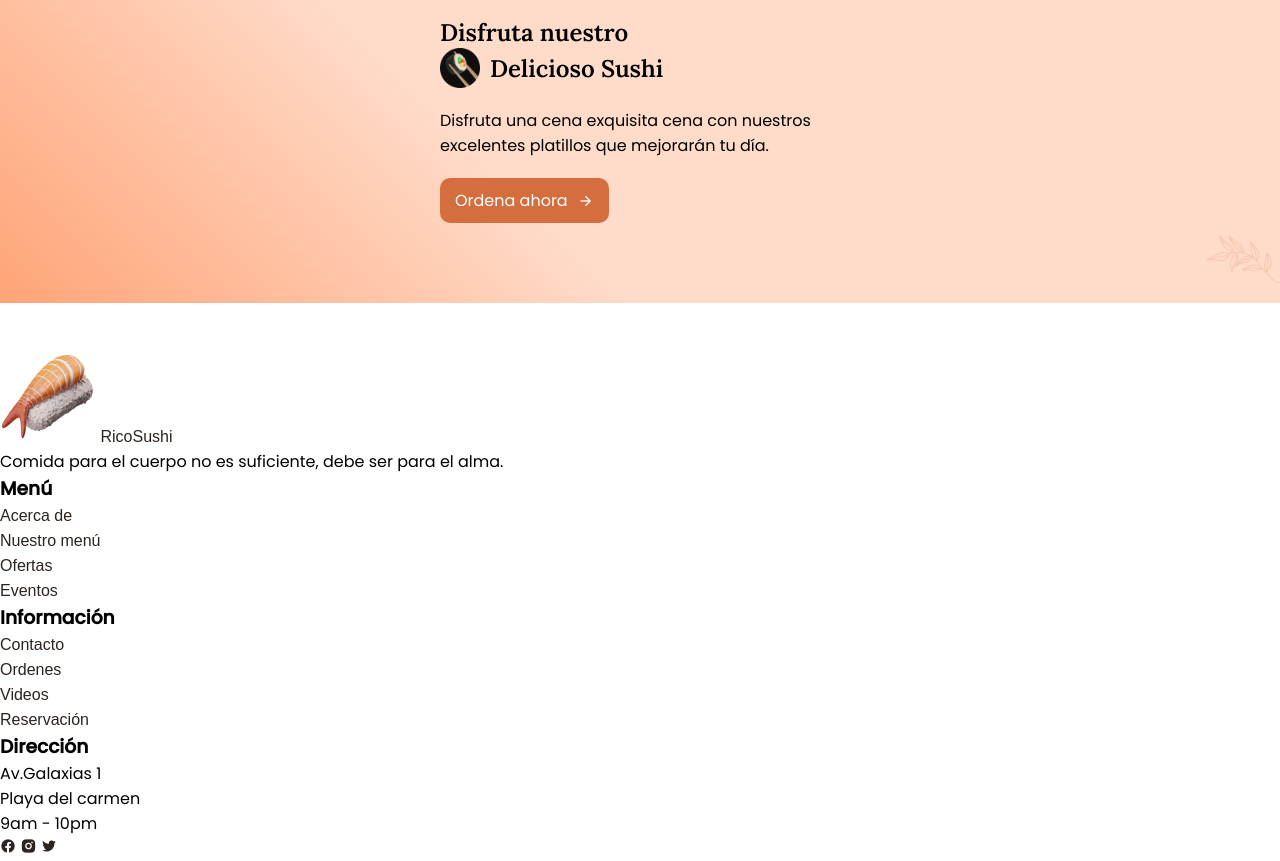
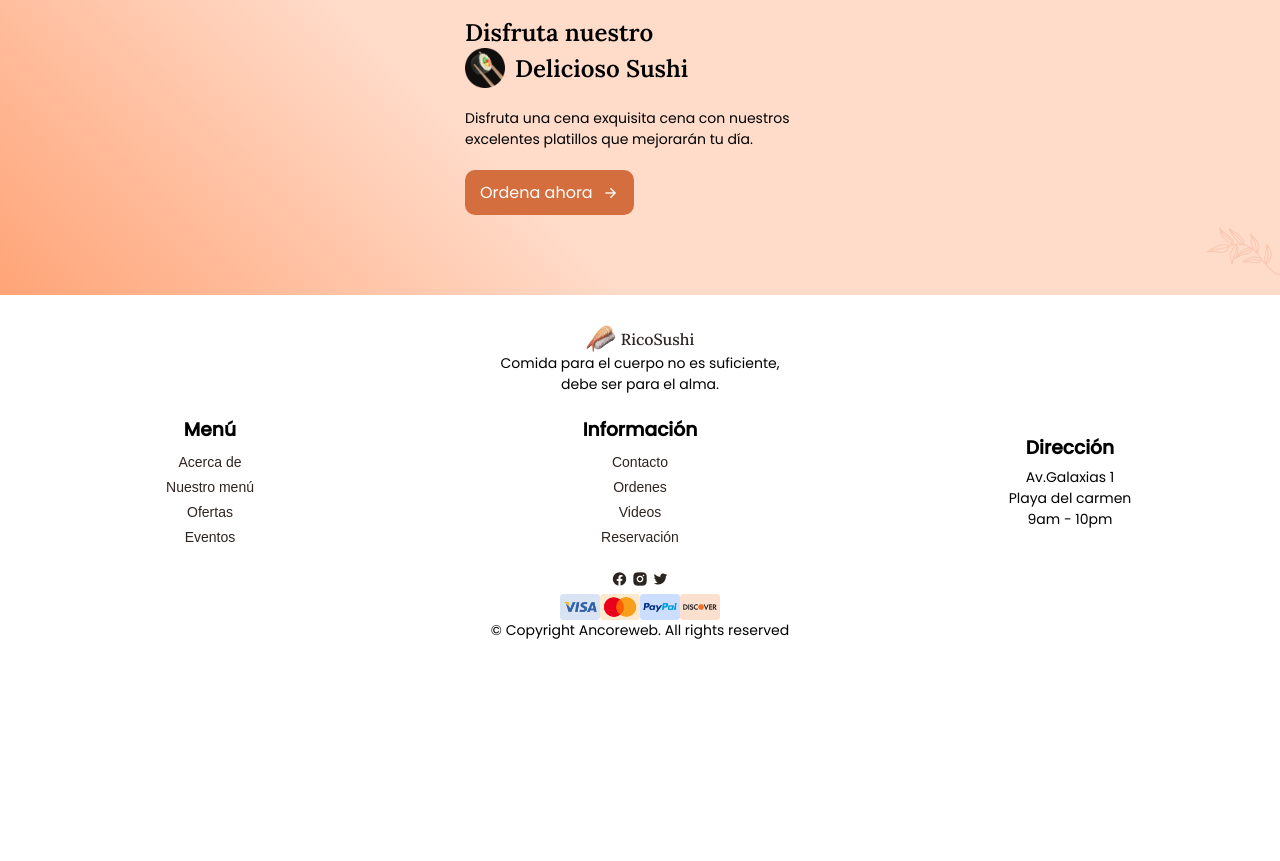
Before and after one commit to Imsergio/Proyecto2-Landing-de-Negocio, a plain HTML site: page index.html in a window 1280 px wide. Shown: the part 353-1214 px from the top of the page. After the commit the page ends 1014 px from the top, so only its background shows below. Drawn offline with nearby package versions, Linux system fonts and the light colour scheme.

Commit message:
Agregando estilos al footer

```diff
--- /dev/null
+++ b/css/footer.css
@@ -0,0 +1,67 @@
+.footer {
+  position: relative;
+  padding-block: 3rem 2rem;
+}
+
+.footer__box {
+  gap: 2rem;
+  grid-template-rows: 0.9fr;
+}
+
+.footer__content {
+  display: grid;
+  grid-template-columns: repeat(auto-fit, minmax(15rem, 1fr));
+}
+
+.footer__logo img {
+  width: 30px;
+}
+
+.footer__logo {
+  display: flex;
+  align-items: center;
+  justify-content: center;
+  column-gap: 0.5rem;
+  font-family: var(--title-font);
+  transition: color 0.3s;
+}
+
+.footer__description {
+  text-align: center;
+  max-width: 30rem;
+}
+
+.footer__text {
+  display: flex;
+  flex-direction: column;
+  align-items: center;
+}
+
+.footer__description,
+.footer__link,
+.footer__information,
+.footer__copy {
+  font-size: var(--small-font-size);
+}
+
+.footer__block {
+  display: flex;
+  flex-direction: column;
+  justify-content: center;
+  align-items: center;
+  text-align: center;
+  gap: 0.5rem;
+}
+.footer__content{
+  gap: 1rem;
+}
+.footer__card {
+  width: 4rem;
+  display: flex;
+  justify-content: center;
+}
+.footer__last {
+  display: flex;
+  flex-direction: column;
+  align-items: center;
+}
--- a/css/header.css
+++ b/css/header.css
@@ -1,7 +1,6 @@
 header {
   position: fixed;
   width: 100%;
-  background-color: var(--body-color);
   top: 0;
   left: 0;
   z-index: var(--z-fixed);
@@ -45,7 +44,7 @@ nav ul li{
   align-items: center;
   justify-content: center;
   padding: 0.5rem 0;
-  font-family: var(--body-font);
+  font-size: var(--small-font-size);
 }
 .nav__link:hover {
   color: var(--hover-color);
--- a/css/style.css
+++ b/css/style.css
@@ -13,6 +13,7 @@
   --body-font: "Poppins", sans-serif;
   --title-font: "Lora", serif;
   --subtitle-font: "Dancing Script", cursive;
+  --small-font-size: 1.4rem;
   --text-color:hsl(19, 16%, 15%);
   --hover-color: hsl(19, 64%, 54%);
 }
@@ -56,7 +57,7 @@ main, header{
   background: var(--background);
 }
 main{
-  margin: 5rem 0px
+  margin: 5rem 0 0 0;
 }
 .jumbotron{
   width: 100%;
@@ -100,7 +101,8 @@ main{
   text-align: center;
 }
 .hero__description {
-  max-width: 40rem;
+  max-width: 35rem;
+  font-size: var(--small-font-size);
 }
 .hero__title img{
   width: 40px;
--- a/index.html
+++ b/index.html
@@ -11,6 +11,7 @@
   <link href="./css/style.css" rel="stylesheet">
   <link href="./css/theme.css" rel="stylesheet">
   <link href="./css/header.css" rel="stylesheet">
+  <link href="./css/footer.css" rel="stylesheet">
   <!-- Rexicons -->
   <link href="https://cdn.jsdelivr.net/npm/remixicon@2.5.0/fonts/remixicon.css" rel="stylesheet">
 </head>
@@ -98,8 +99,8 @@
                 debe ser para el alma.
             </p>
           </div>
-          <div class="footer__content grid">
-              <div>
+          <div class="footer__content">
+              <div class="footer__block">
                   <h3 class="footer__title">Menú</h3>
                   <ul class="footer__links">
                       <li>
@@ -116,7 +117,7 @@
                       </li>
                   </ul>
               </div>
-              <div>
+              <div class="footer__block">
                   <h3 class="footer__title">Información</h3>
                   <ul class="footer__links">
                       <li>
@@ -133,7 +134,7 @@
                       </li>
                   </ul>
               </div>
-              <div>
+              <div class="footer__block">
                   <h3 class="footer__title">Dirección</h3>
                   <ul class="footer__links">
                       <li class="footer__information">
@@ -144,8 +145,8 @@
                       </li>
                   </ul>
               </div>
-              <div>
-                  <h3 class="footer__title"></h3>
+          </div>
+          <div class="footer__last">
             <ul class="footer__social">
                 <a href="#" target="_blank" class="footer__social-link">
                     <i class="ri-facebook-circle-fill"></i>
@@ -157,7 +158,15 @@
                     <i class="ri-twitter-fill"></i>
                 </a>
             </ul>
+          <div class="footer__card">
+              <img src="assets/footer-card-1.png" alt="footer image">
+              <img src="assets/footer-card-2.png" alt="footer image">
+              <img src="assets/footer-card-3.png" alt="footer image">
+              <img src="assets/footer-card-4.png" alt="footer image">
           </div>
+          <span class="footer__copy">
+              &#169; Copyright Ancoreweb. All rights reserved
+          </span>
       </div>
       </div>
   </footer>
```
Lines whose indentation alone changed are shown as unchanged.
